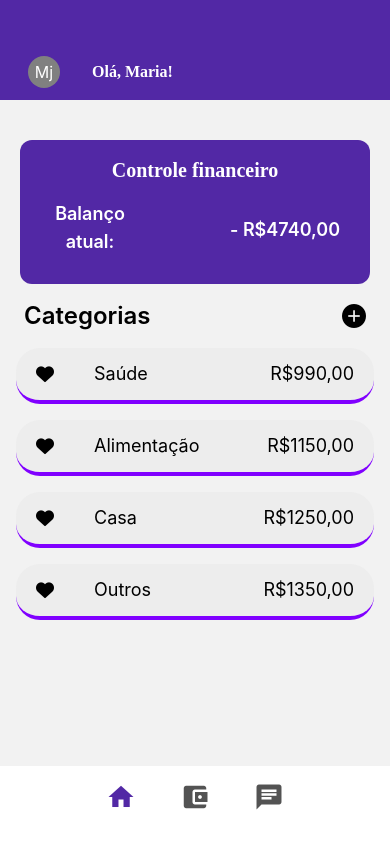
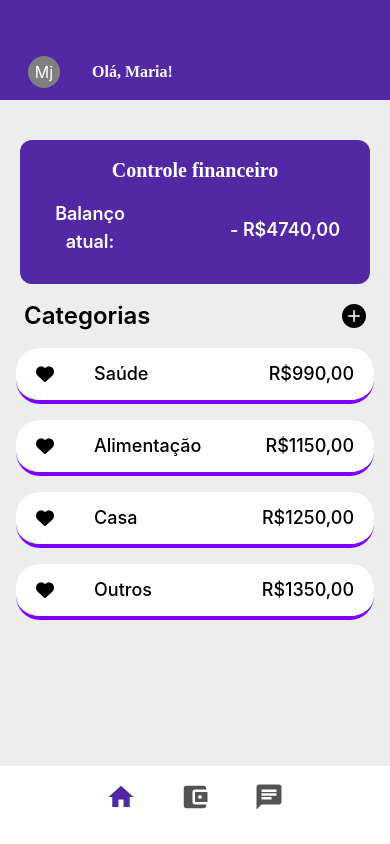
Before and after one commit to gtamaral/projeto-es, a React Native app in the folder front/: screen /Home in a window 390 px wide. Built offline with nearby package versions, Linux system fonts and the light colour scheme.

Commit message:
fix: bg-home-color and font-category

```diff
--- a/front/src/components/card-category.js
+++ b/front/src/components/card-category.js
@@ -6,7 +6,7 @@ import { FontAwesome5 } from '@expo/vector-icons';
 
 export default function CardCategory({name, value}) {
     return (
-        <View className="h-[120px] mx-8 mt-10 rounded-xl bg-[#FFFFFF]">
+        <View className="h-[120px] mx-6 mt-10 rounded-xl bg-[#FFFFFF]">
           <View className="flex-row gap-5 pt-9 items-center justify-center">
             <View className="h-[50px] px-3 rounded-full flex items-center justify-center bg-[#D9D9D9]">
               <FontAwesome5 name="piggy-bank" size={24} color="black" />
--- a/front/src/components/categories.js
+++ b/front/src/components/categories.js
@@ -5,12 +5,12 @@ const Categories = ({title, totalValue}) => {
     return (
 
         <TouchableOpacity activeOpacity={.4}>
-            <View className="bg-[#EDEDED] mx-4 h-14 mt-4 flex-row justify-between rounded-3xl items-center px-5 border-b-4 border-[#8000ff]">
+            <View className="bg-[#FFFFFF] mx-4 h-14 mt-4 flex-row justify-between rounded-3xl items-center px-5 border-b-4 border-[#8000ff]">
                 <View className="flex-row gap-10 items-center">
                     <AntDesign name="heart" size={18} color="black" />
-                    <Text className="font-base text-lg">{title}</Text>
+                    <Text className="font-medium text-lg">{title}</Text>
                 </View>
-                <Text className="font-base text-lg">R${totalValue},00</Text>
+                <Text className="font-medium text-lg">R${totalValue},00</Text>
             </View>
         </TouchableOpacity>
     )
--- a/front/src/pages/Category/index.js
+++ b/front/src/pages/Category/index.js
@@ -56,6 +56,7 @@ export default function Category() {
             />
         </View>
 
+        <ScrollView>
         <View className="">
           {categorySelectedPrice && (
               <CardCategory name={categorySelectedPrice.title} value={categorySelectedPrice.totalValue.toFixed(2)} />
@@ -70,6 +71,8 @@ export default function Category() {
               </TouchableOpacity>
         </View>
 
+
+
           <SectionList
             sections={CATEGORIAS_GASTOS.filter(categoria => categoria.title === category)}
             keyExtractor={(item, index) => item + index }
@@ -79,7 +82,11 @@ export default function Category() {
             showsVerticalScrollIndicator={false}
             contentContainerStyle={{paddingBottom:100}}
           />
+          </ScrollView>
+
         </SafeAreaView>
     </View>
+
+
   )
 }
--- a/front/src/pages/Home/index.js
+++ b/front/src/pages/Home/index.js
@@ -22,7 +22,7 @@ export default function Home() {
 
     return (
 
-    <View className="flex-1">
+    <View className="flex-1 bg-[#EDEDED]">
         <Header name="Maria" />
         <CardHome saldo={totalSaidaFormatado}/>
 
```
